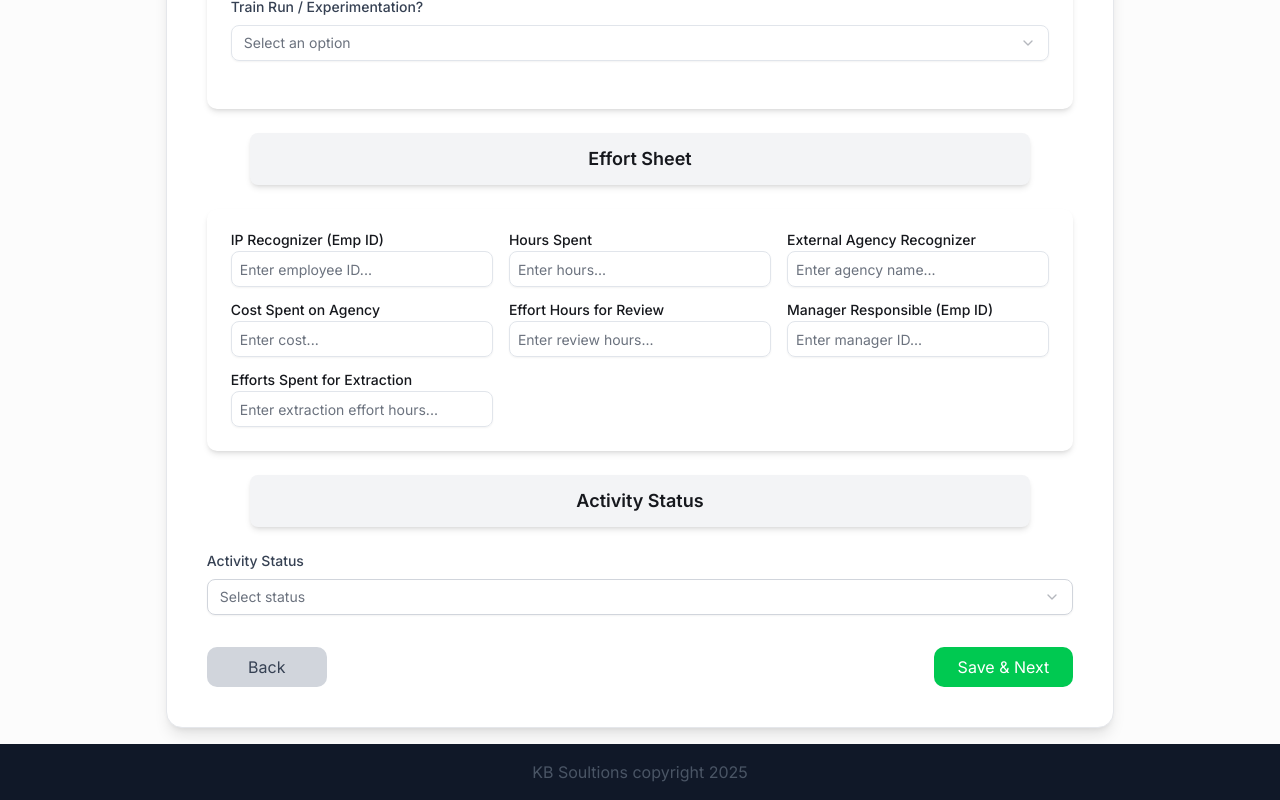
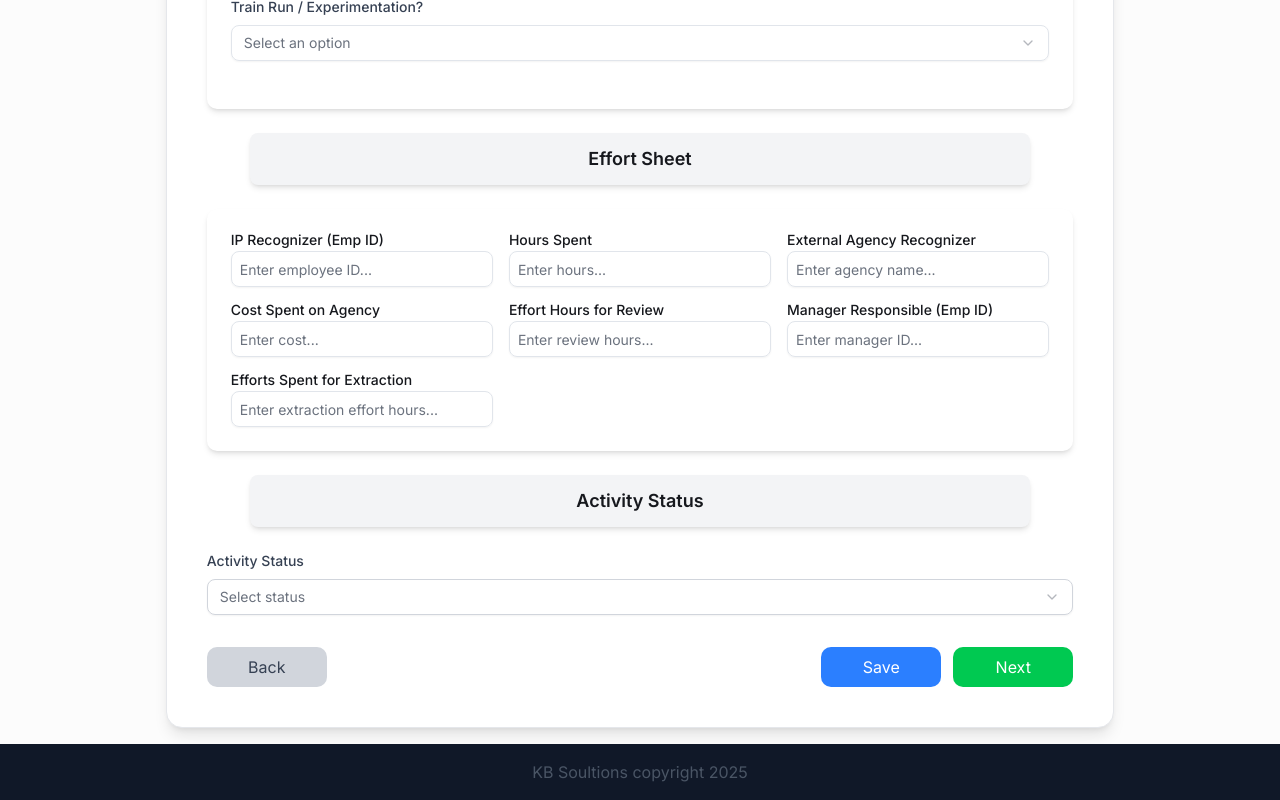
Before and after one commit to kiran-vemuri58/palm_project, a Next.js app: page /assetForm1 in a window 1280 px wide. Shown: the part 1053-1853 px from the top of the page. Built offline with nearby package versions, Linux system fonts and the light colour scheme; no server answers.

Commit message:
save and next separated

```diff
--- a/app/assetForm1/page.jsx
+++ b/app/assetForm1/page.jsx
@@ -5,7 +5,7 @@ import InventionDetails from "@/components/InventionRecognition/InventionDetails
 import AddOrDeleteInventor from "@/components/InventionRecognition/AddOrDeleteInventor";
 import { validateInventionForm } from "@/lib/validateInventRecognitionForm";
 import useFormStore from "@/store/store";
-import React, { use, useEffect } from "react";
+import React, { use, useEffect, useState } from "react";
 import EntityDetails from "@/components/InventionRecognition/EntityDetails";
 import TechnologyDetails from "@/components/InventionRecognition/TechnologyDetails";
 import TrainRunExperimentation from "@/components/InventionRecognition/TrainRunExperimentation";
@@ -16,12 +16,14 @@ import { Router } from "next/router";
 import { useRouter } from "next/navigation";
 import { uploadDocuments } from "@/utils/FileUploadUI";
 import { fetchAssetIdFromDB } from "@/utils/assetUtils"; // Utility to fetch or generate asset ID
+import { toast } from "sonner";
 
 const InventionRecognitionForm = () => {
   const { formData, setErrors, uploadedPaths, assetId } = useFormStore();
   const updateFormData = useFormStore((state) => state.updateFormData);
   const setAssetId = useFormStore((state) => state.setAssetId);
   const router = useRouter();
+  const [isSaving, setIsSaving] = useState(false);
 
   // Load existing data if assetId exists
   const loadExistingData = async () => {
@@ -78,13 +80,25 @@ const InventionRecognitionForm = () => {
   }, [assetId]);
 
   const handleSave = async () => {
+    // Prevent double API calls
+    if (isSaving) {
+      console.log('⚠️ Save already in progress, ignoring duplicate call');
+      return false;
+    }
+
     const errors = validateInventionForm(formData);
+    console.log('🔍 Validation errors:', errors);
+    console.log('🔍 Form data:', formData);
     if (Object.keys(errors).length > 0) {
+      // Show specific toast for missing mandatory fields
+      console.log('🔍 Showing validation error toast');
+      toast.error('Please enter those three fields: Invention Title, Common Name, and Inventor Details');
       setErrors(errors);
-      return;
+      return false; // Return false to indicate validation failed
     }
 
     try {
+      setIsSaving(true);
       console.log('🚀 Starting form submission...');
       console.log('📁 Current form data:', formData);
 
@@ -157,13 +171,15 @@ const InventionRecognitionForm = () => {
 
       setAssetId(resultDB.data.asset_id); // Set the asset ID in the store
       console.log('🎉 Operation completed:', resultDB.message);
-      router.push('/assetForm2'); // Redirect to next page on success
-
       console.log('🎉 Invention saved successfully:', resultDB);
+      toast.success('Data saved successfully!');
+      return true; // Return true to indicate successful save
     } catch (error) {
       console.error('❌ Error saving invention:', error);
-      // You might want to show this error to the user via a toast or alert
-      alert(`Failed to save invention: ${error.message}`);
+      toast.error(`Failed to save invention: ${error.message}`);
+      return false; // Return false to indicate save failed
+    } finally {
+      setIsSaving(false);
     }
   };
 
@@ -177,6 +193,9 @@ const InventionRecognitionForm = () => {
         nextButtonHref="/assetForm2"
         className="w-full max-w-[90%] mx-auto p-8"
         onSave={handleSave}
+        requireSave={true}
+        formData={formData}
+        validateForm={validateInventionForm}
       >
         <MiniHeader title="Invention Details" />
 
--- a/app/assetForm2/page.jsx
+++ b/app/assetForm2/page.jsx
@@ -9,6 +9,7 @@ import InventionDetails from "@/components/InventionRecognition/InventionDetails
 import MiniHeader from "@/components/MiniHeader";
 import useFormStore from "@/store/store";
 import { useRouter } from "next/navigation";
+import { toast } from "sonner";
 
 
 const InventionExtraction = () => {
@@ -35,7 +36,9 @@ const InventionExtraction = () => {
       console.log('Invention saved:', resultDB);
 
       if(resultDB.success){
-        router.push('/assetForm3'); // Navigate to next page on success
+        toast.success('Data saved successfully!');
+      } else {
+        toast.error('Failed to save data');
       }
 
    }
--- a/app/layout.js
+++ b/app/layout.js
@@ -2,6 +2,7 @@ import { Inter } from "next/font/google";
 import "./globals.css";
 import Header from "@/components/header";
 import { ClerkProvider } from "@clerk/nextjs";
+import { Toaster } from "sonner";
 
 
 const inter = Inter({subsets:["latin"]})
@@ -25,6 +26,7 @@ export default function RootLayout({ children }) {
                 <p>KB Soultions copyright 2025</p>
               </div>
           </footer>
+          <Toaster />
         </body>
       </html>
     </ClerkProvider>
--- a/components/CardWrapper.jsx
+++ b/components/CardWrapper.jsx
@@ -6,23 +6,50 @@ import { toast } from "sonner";
 import { Dialog, DialogContent, DialogHeader, DialogTitle, DialogFooter } from "@/components/ui/dialog";
 import { Button } from "@/components/ui/button";
 
-const CardWrapper = ({ label, title, backButtonHref, nextButtonHref, onSave, children }) => {
+const CardWrapper = ({ label, title, backButtonHref, nextButtonHref, onSave, children, requireSave = false, formData = null, validateForm = null }) => {
   const router = useRouter();
   const [confirmOpen, setConfirmOpen] = useState(false);
   const [isSaving, setIsSaving] = useState(false);
+  const [validationError, setValidationError] = useState(false);
+  const [showValidationMessage, setShowValidationMessage] = useState(false);
 
   const handleSave = async () => {
     if (!onSave) return;
     try {
       setIsSaving(true);
-      await onSave();
+      const success = await onSave();
+      if (success) {
         toast.success("Saved successfully");
+        setValidationError(false);
         return true;
+      } else {
+        return false;
+      }
     } catch (e) {
       toast.error(e?.message || "Failed to save");
       return false;
     } finally {
       setIsSaving(false);
+    }
+  };
+
+  const handleNext = () => {
+    if (requireSave) {
+      setValidationError(false); // Reset validation error when opening dialog
+
+      // Check validation immediately when opening dialog
+      if (formData && validateForm) {
+        const errors = validateForm(formData);
+        const hasValidationErrors = Object.keys(errors).length > 0;
+        setShowValidationMessage(hasValidationErrors);
+        console.log('🔍 Validation check on Next click:', { errors, hasValidationErrors });
+      } else {
+        setShowValidationMessage(false);
+      }
+
+      setConfirmOpen(true);
+    } else {
+      router.push(nextButtonHref);
     }
   };
 
@@ -37,7 +64,7 @@ const CardWrapper = ({ label, title, backButtonHref, nextButtonHref, onSave, chi
       <div className="mb-8">{children}</div>
 
       {/* Navigation Buttons */}
-      <div className={`flex ${backButtonHref && nextButtonHref ? "justify-between" : "justify-center"}`}>
+      <div className="flex justify-between items-center gap-4">
         {backButtonHref && (
           <button
             onClick={() => router.push(backButtonHref)}
@@ -46,35 +73,58 @@ const CardWrapper = ({ label, title, backButtonHref, nextButtonHref, onSave, chi
             Back
           </button>
         )}
+
+        <div className="flex gap-3 ml-auto">
+          {onSave && (
+            <button
+              onClick={handleSave}
+              disabled={isSaving}
+              className="bg-blue-500 text-white px-6 py-2 rounded-lg text-base hover:bg-blue-600 transition min-w-[120px] disabled:opacity-50"
+            >
+              {isSaving ? "Saving..." : "Save"}
+            </button>
+          )}
           {nextButtonHref && (
             <button
-            onClick={() => setConfirmOpen(true)}
+              onClick={handleNext}
               className="bg-green-500 text-white px-6 py-2 rounded-lg text-base hover:bg-green-600 transition min-w-[120px]"
             >
-            Save & Next
+              Next
             </button>
           )}
+        </div>
       </div>
 
       <Dialog open={confirmOpen} onOpenChange={setConfirmOpen}>
         <DialogContent>
           <DialogHeader>
-            <DialogTitle>Save and continue?</DialogTitle>
+            <DialogTitle>Save required to continue</DialogTitle>
           </DialogHeader>
-          <p className="text-sm text-muted-foreground">We will save your data and move to the next step.</p>
+          <p className="text-sm text-muted-foreground">
+            {showValidationMessage
+              ? "Please enter those three fields: Invention Title, Common Name, and Inventor Details before proceeding to the next step."
+              : "You must save your data before proceeding to the next step."
+            }
+          </p>
           <DialogFooter>
             <Button variant="ghost" onClick={() => setConfirmOpen(false)}>Cancel</Button>
             <Button
               onClick={async () => {
+                console.log('🔍 Save button clicked');
                 const ok = await handleSave();
+                console.log('🔍 handleSave result:', ok);
                 if (ok) {
                   setConfirmOpen(false);
                   router.push(nextButtonHref);
+                } else {
+                  // Show validation error message
+                  console.log('🔍 Setting showValidationMessage to true');
+                  setShowValidationMessage(true);
                 }
               }}
               disabled={isSaving}
             >
-              {isSaving ? "Saving..." : "Save & Next"}
+              {isSaving ? "Saving..." : "Save & Continue"}
             </Button>
           </DialogFooter>
         </DialogContent>
--- a/components/InventionRecognition/InventionDetails.jsx
+++ b/components/InventionRecognition/InventionDetails.jsx
@@ -38,6 +38,14 @@ const InventionDetails = ({
   const handleChange = (e) => {
     const { name, value } = e.target;
     updateFormData({ [name]: value });
+
+    // Clear error for this field when user starts typing
+    if (errors[name]) {
+      const { setErrors } = useFormStore.getState();
+      const newErrors = { ...errors };
+      delete newErrors[name];
+      setErrors(newErrors);
+    }
   };
 
   return (
```
Lines whose indentation alone changed are shown as unchanged.
